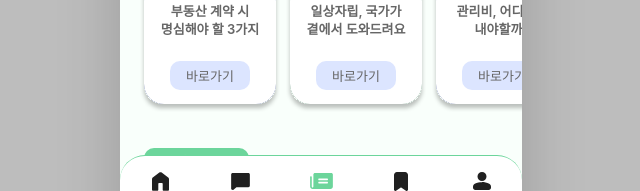
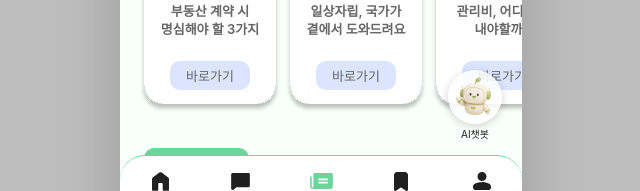
Before and after one commit to DWLLCH/DWLLCH_FE, a React (Create React App) app: page /ai-briefing in a window 1280 px wide. Shown: the part 633-824 px from the top of the page, without its empty margins (319-959 px from the left). Built offline with nearby package versions, Linux system fonts and the light colour scheme; a web font is replaced by a local one.

Commit message:
feat: 홈, AI 브리핑 화면에 플로팅 챗봇 버튼 추가

```diff
--- a/src/pages/Briefing.jsx
+++ b/src/pages/Briefing.jsx
@@ -3,6 +3,7 @@ import backBtn from '../assets/backBtn.svg';
 import BriefingCard from '../components/BriefingCard';
 import SectionTag from '../components/SectionTag';
 import BottomNav from '../components/BottomNav';
+import ChatbotButton from '../components/ChatbotButton';
 import { BRIEFING_SECTIONS } from '../constants/briefing';
 import '../styles/Briefing.css';
 
@@ -43,6 +44,7 @@ function Briefing() {
         ))}
       </div>
 
+      <ChatbotButton onClick={() => navigate('/chatbot')} />
       <BottomNav />
     </div>
   );
--- a/src/pages/Home.jsx
+++ b/src/pages/Home.jsx
@@ -1,6 +1,7 @@
 import { useState } from 'react';
 import { useNavigate } from 'react-router-dom';
 import BottomNav from '../components/BottomNav';
+import ChatbotButton from '../components/ChatbotButton';
 import HomeCard from '../components/HomeCard';
 import Calendar from '../components/Calendar';
 import wavingHand from '../assets/waving_hand.svg';
@@ -72,6 +73,7 @@ function Home() {
         </div>
       </div>
 
+      <ChatbotButton onClick={() => navigate('/chatbot')} />
       <BottomNav />
     </div>
   );
--- a/src/styles/Briefing.css
+++ b/src/styles/Briefing.css
@@ -4,6 +4,10 @@
   flex-direction: column;
   height: 100%;
   background-color: #f9fffb;
+}
+
+.briefing-page .chatbot-btn {
+  bottom: 100px;
 }
 
 /* 헤더 */
@@ -48,7 +52,7 @@
 .briefing-body {
   flex: 1;
   overflow-y: auto;
-  padding: 20px 24px 110px;
+  padding: 20px 24px 135px;
   scrollbar-width: none;
 }
 
--- a/src/styles/Home.css
+++ b/src/styles/Home.css
@@ -2,6 +2,10 @@
   position: relative;
   height: 100%;
   background-color: #fff;
+}
+
+.home .chatbot-btn {
+  bottom: 100px;
 }
 
 .home-scroll {
@@ -9,7 +13,7 @@
   inset: 0;
   bottom: 86px;
   overflow-y: auto;
-  padding: 56px 26px 32px;
+  padding: 56px 26px 50px;
   scrollbar-width: none;
 }
 
```
